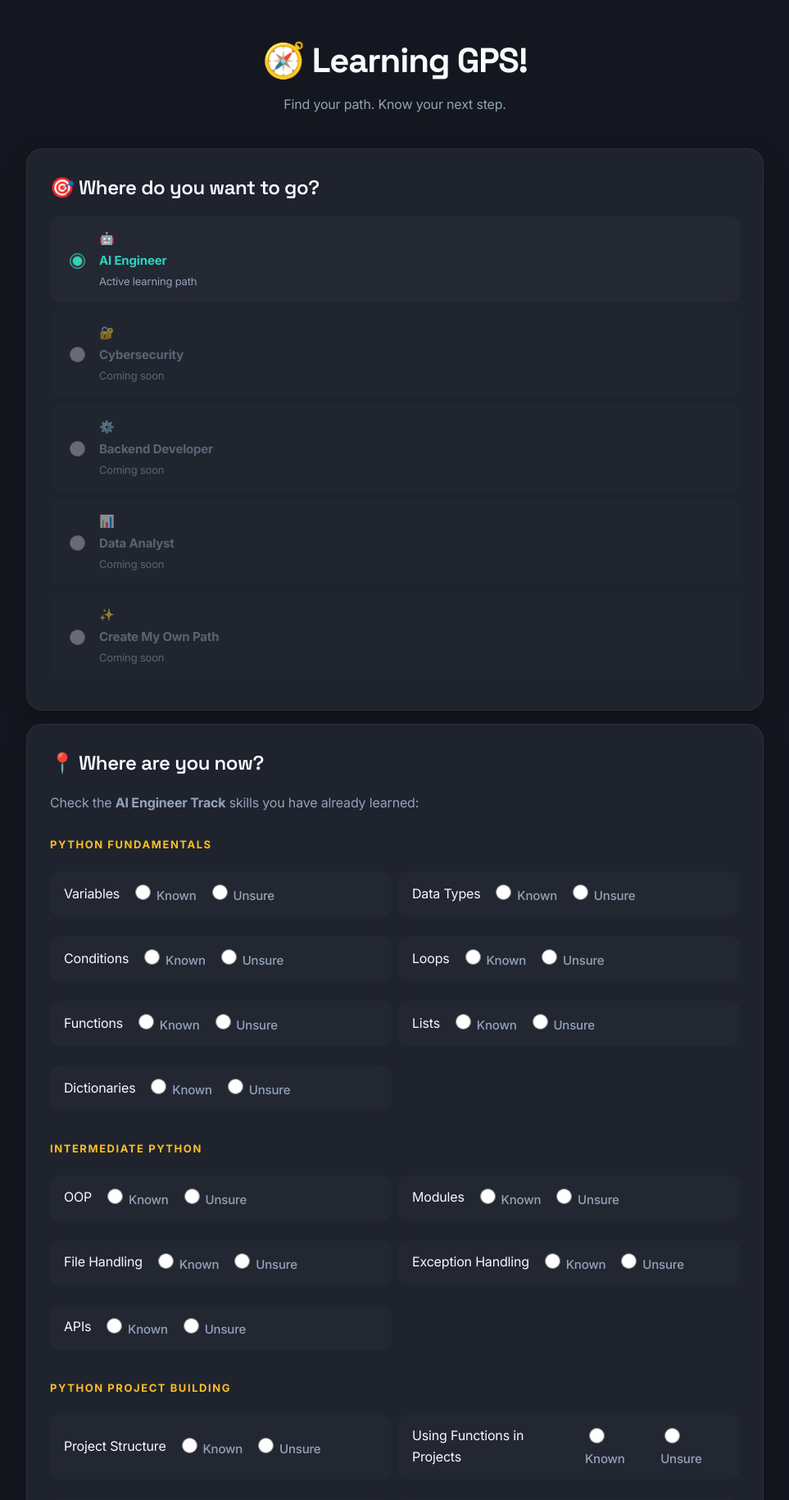
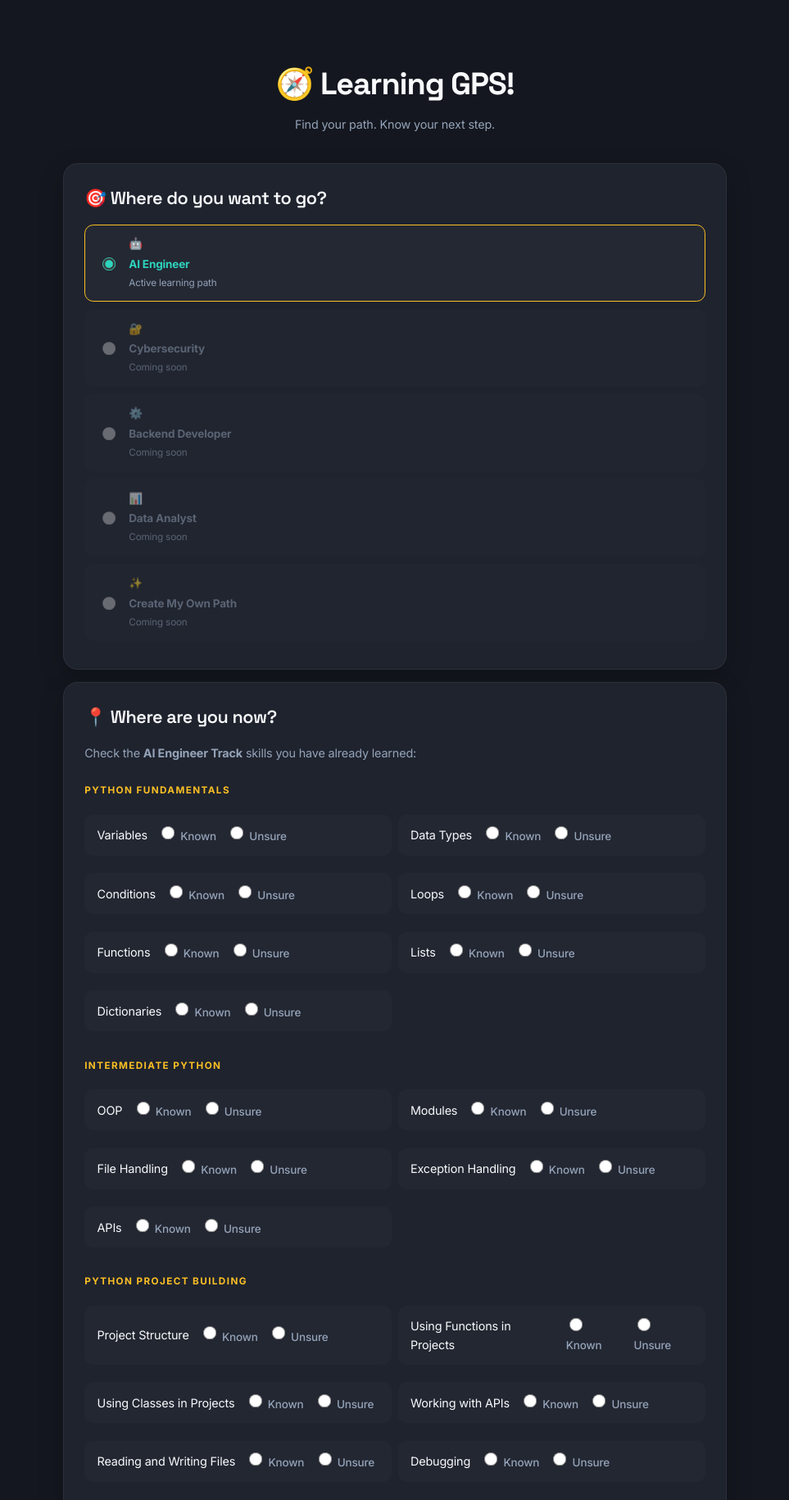
Before and after one commit to yelzz-hub/learning-gps, a Flask app: page / in a window 1280 px wide. Shown: the top 1830 px of the page at 82% size, without its empty margins (158-1121 px from the left). Run offline with Flask 3, Linux system fonts and the light colour scheme.

Commit message:
Polish user interface

```diff
--- a/static/style.css
+++ b/static/style.css
@@ -38,6 +38,13 @@
     --radius-pill: 9999px;
 }
 
+/* =========================
+   ZOOM
+   ========================= */
+
+html {
+    zoom: 0.9;
+}
 
 /* =========================
    GLOBAL
@@ -415,7 +422,9 @@
 
 .page-header {
     text-align: center;
+    margin-top: 30px;
     margin-bottom: 40px;
+    padding-top: 40px;
 }
 
 .page-header h1 {
@@ -946,3 +955,11 @@
     color: var(--text-muted);
     font-size: 13px;
 }
+
+/* =========================
+   AI Engineer option
+========================= */
+
+form[action="/analyze"] .goal-option:not(.disabled) {
+    border: 1px solid var(--accent-gold);
+}
```
